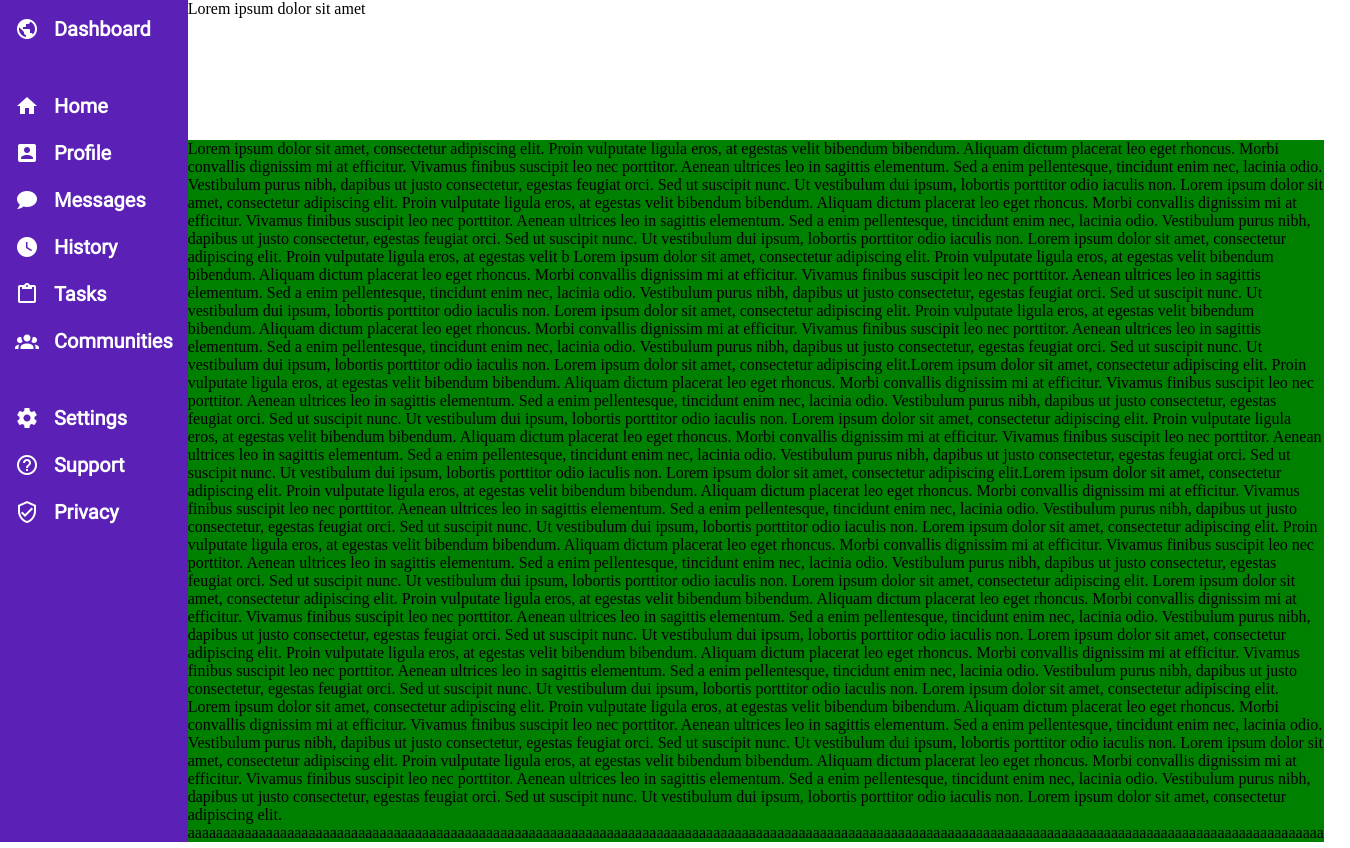
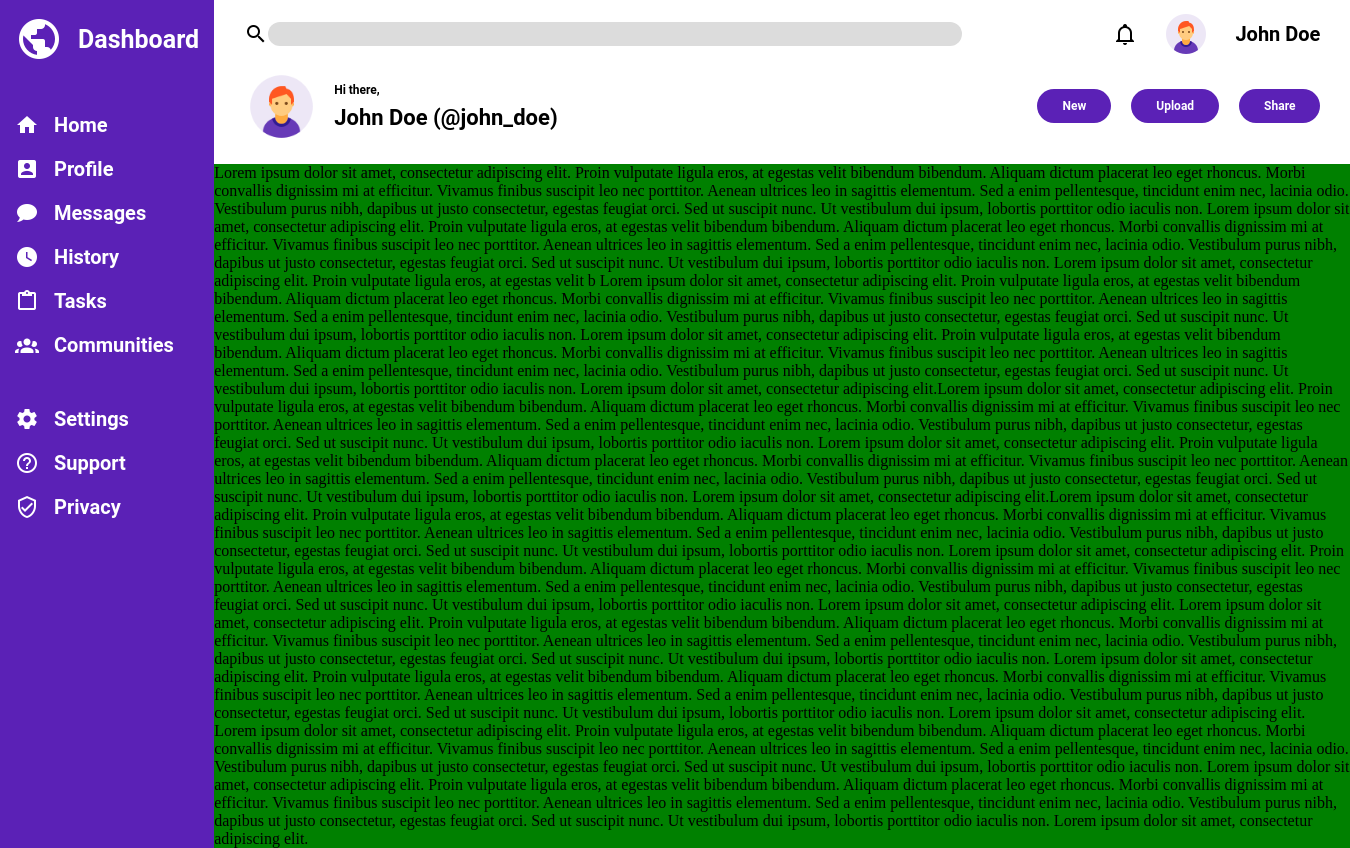
Before and after one commit to kquach2/admin-dashboard, a plain HTML site: page index.html in a window 1280 px wide. Shown: the top 848 px of the page, 1350 px wide, since content can reach past the window. Drawn offline with Linux system fonts and the light colour scheme.

Commit message:
Header section complete

```diff
--- a/index.html
+++ b/index.html
@@ -9,58 +9,78 @@
 </head>
 <body>
     <div class="container">
-        <nav class="sidebar">
+        <div class="sidebar">
             <div class="logo">
-                <img src="images/earth.png" alt="earth icon">
-                <p class="dashboard">Dashboard</p>
+                <a href=""><img src="images/earth.png" alt="earth icon"></a>
+                <a href=""><p class="dashboard">Dashboard</p></a>
             </div>
             <div class="primary-nav">
                 <ul>
                     <li>
-                        <img src="images/home.png" alt="home icon">
-                        <p>Home</p>
+                        <a href=""><img src="images/home.png" alt="home icon"></a>
+                        <a href=""><p>Home</p></a>
                     </li>
                     <li>
-                        <img src="images/account-box.png" alt="profile icon">
-                        <p>Profile</p>
+                        <a href=""><img src="images/account-box.png" alt="profile icon"></a>
+                        <a href=""><p>Profile</p></a>
                     </li>
                     <li>
-                        <img src="images/chat.png" alt="chat icon">
-                        <p>Messages</p>
+                        <a href=""><img src="images/chat.png" alt="chat icon"></a>
+                        <a href=""><p>Messages</p></a>
                     </li>
                     <li>
-                        <img src="images/clock.png" alt="clock icon">
-                        <p>History</p>
+                        <a href=""><img src="images/clock.png" alt="clock icon"></a>
+                        <a href=""><p>History</p></a>
                     </li>
                     <li>
-                        <img src="images/clipboard-outline.png" alt="clipboard icon">
-                        <p>Tasks</p>
+                        <a href=""><img src="images/clipboard-outline.png" alt="clipboard icon"></a>
+                        <a href=""><p>Tasks</p></a>
                     </li>
                     <li>
-                        <img src="images/account-group.png" alt="group icon">
-                        <p>Communities</p>
+                        <a href=""><img src="images/account-group.png" alt="group icon"></a>
+                        <a href=""><p>Communities</p></a>
                     </li>
                 </ul>
             </div>
             <div class="secondary-nav">
                 <ul>
                     <li>
-                        <img src="images/cog.png" alt="cog icon">
-                        <p>Settings</p>
+                        <a href=""><img src="images/cog.png" alt="cog icon"></a>
+                        <a href=""><p>Settings</p></a>
                     </li>
                     <li>
-                        <img src="images/help-circle-outline.png" alt="circle with question mark inside icon">
-                        <p>Support</p>
+                        <a href=""><img src="images/help-circle-outline.png" alt="circle with question mark inside icon"></a>
+                        <a href=""><p>Support</p></a>
                     </li>
                     <li>
-                        <img src="images/shield-check-outline.png" alt="shield with a check mark inside icon">
-                        <p>Privacy</p>
+                        <a href=""><img src="images/shield-check-outline.png" alt="shield with a check mark inside icon"></a>
+                        <a href=""><p>Privacy</p></a>
                     </li>
                 </ul>
             </div>
-        </nav>
+        </div>
         <div class="header">
-            <p>Lorem ipsum dolor sit amet  </p>
+            <div class="search">
+                <label for="searchbox"><img src="images/magnify.png" alt="magnifying glass icon"></label>
+                <input id="searchbox" type="text">
+            </div>
+            <div class="notification">
+                <img src="images/bell-outline.png" alt="bell icon">
+                <img class="profile" src="images/male1.png" alt="man icon">
+                <p>John Doe</p>
+            </div>
+            <div class="greeting">
+                <img src="images/male1big.png" alt="man icon">
+                <div class="greet">
+                    <p>Hi there,</p>
+                    <p>John Doe (@john_doe)</p>
+                </div>
+            </div>
+            <div class="buttons">
+                <button>New</button>
+                <button>Upload</button>
+                <button>Share</button>
+            </div>
         </div>
         <div class="main-content">
             <p> Lorem ipsum dolor sit amet, consectetur adipiscing elit. Proin vulputate ligula eros, at egestas velit bibendum bibendum. Aliquam dictum placerat leo eget      rhoncus. Morbi convallis dignissim mi at efficitur. Vivamus finibus suscipit leo nec porttitor. Aenean ultrices leo in sagittis elementum. Sed a enim pellentesque, tincidunt enim nec, lacinia odio. Vestibulum purus nibh, dapibus ut justo consectetur, egestas feugiat orci. Sed ut suscipit nunc. Ut vestibulum dui ipsum, lobortis porttitor odio iaculis non.  Lorem ipsum dolor sit amet, consectetur adipiscing elit. Proin vulputate ligula eros, at egestas velit bibendum bibendum. Aliquam dictum placerat leo eget rhoncus. Morbi convallis dignissim mi at efficitur. Vivamus finibus suscipit leo nec porttitor. Aenean ultrices leo in sagittis elementum. Sed a enim pellentesque, tincidunt enim nec, lacinia odio. Vestibulum purus nibh, dapibus ut justo consectetur, egestas feugiat orci. Sed ut suscipit nunc. Ut vestibulum dui ipsum, lobortis porttitor odio iaculis non.  Lorem ipsum dolor sit amet, consectetur adipiscing elit. Proin vulputate ligula eros, at egestas velit b
--- a/style.css
+++ b/style.css
@@ -12,9 +12,116 @@
 .header {
     display: grid;
     grid-template-rows: 1fr 2fr;
+    grid-template-columns: 2fr 1fr;
     grid-column: 2;
     grid-row: auto;
+    padding: 10px 30px;
+    font-family: 'Roboto', sans-serif;
 
+}
+
+.search {
+    display: flex;
+    align-items: center;
+    grid-column: 1;
+    grid-row: 1;
+}
+
+.notification {
+    display: flex;
+    grid-column: 2;
+    grid-row: 1;
+    align-items: center;
+    justify-content: flex-end;
+    gap: 25px;
+}
+
+.greeting img {
+    height: 75px;
+    width: 75px;
+}
+
+.greet :first-child {
+    font-size: 12px;
+    font-weight: bold;
+}
+
+.greet :nth-child(2) {
+    font-size: 22px;
+    font-weight: bold;
+}
+
+.greeting {
+    display: flex;
+    align-items: center;
+    gap: 15px;
+}
+
+.greet {
+    display: flex;
+    flex-direction: column;
+    gap: 8px;
+}
+
+.profile {
+    height: 48px;
+    width: 48px;
+}
+
+.notification p {
+    font-size: 20px;
+    font-weight: bold;
+}
+
+label {
+    display: flex;
+    align-items: center;
+}
+.buttons {
+    display: flex;
+    align-items: center;
+    justify-content: flex-end;
+    gap: 20px;
+}
+
+button {
+    border: none;
+    color: white;
+    padding: 10px 25px;
+    border-radius: 25px;
+    background-color: #5b21b6;
+    font-family: 'Roboto', sans-serif;
+    font-weight: bold;
+    font-size: 12px;
+    cursor: pointer;
+}
+
+a {
+    display: flex;
+    align-items: center;
+    text-decoration: none;
+    color: unset;
+
+}
+
+a:visited {
+    color: unset;
+}
+
+a:hover {
+    text-decoration: underline;
+}
+
+input {
+    border: none;
+    border-radius: 25px;
+    flex: 1;
+    height: 1.5rem;
+    background-color: #DCDCDC;
+}
+
+.search img {
+    height: 4;
 }
 
 .sidebar {
@@ -25,7 +132,7 @@
     background-color: #5b21b6;
     gap: 50px;
     padding: 15px;
-    font-family: 'Roboto';
+    font-family: 'Roboto', sans-serif;
     color: white;
     font-size: 20px;
     font-weight: 700;
@@ -65,8 +172,16 @@ img {
     width: 24px;
 }
 
+.logo img {
+    height: 48px;
+    width: 48px;
+}
+
+.dashboard {
+    font-size: 25px;
+}
 @font-face {
-    font-family: 'Roboto';
+    font-family: 'Roboto', sans-serif;
     src: url('fonts/roboto-regular-webfont.woff2') format('woff2'),
          url('fonts/roboto-regular-webfont.woff') format('woff');
 }
```
Also changed, not shown: images/bell-outline.png (added), images/female1.png (added), images/female2.png (added), images/magnify.png (added), images/male1.png (added), images/male1big.png (added), images/male2.png (added).
